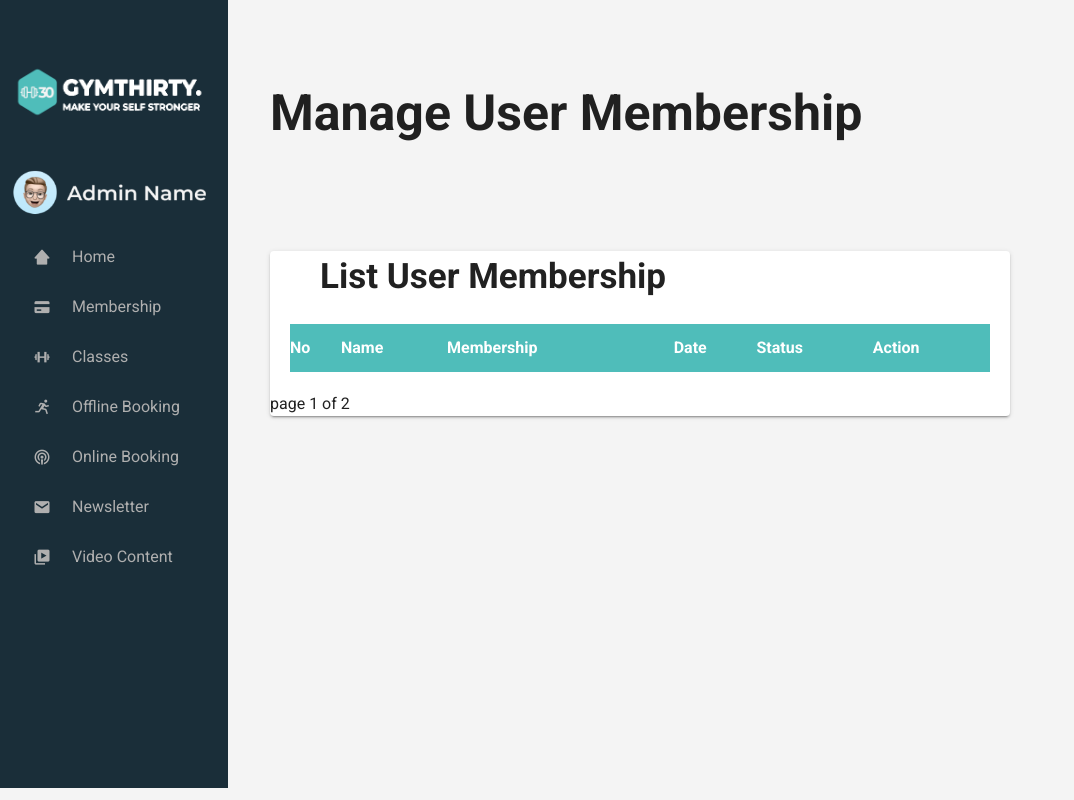
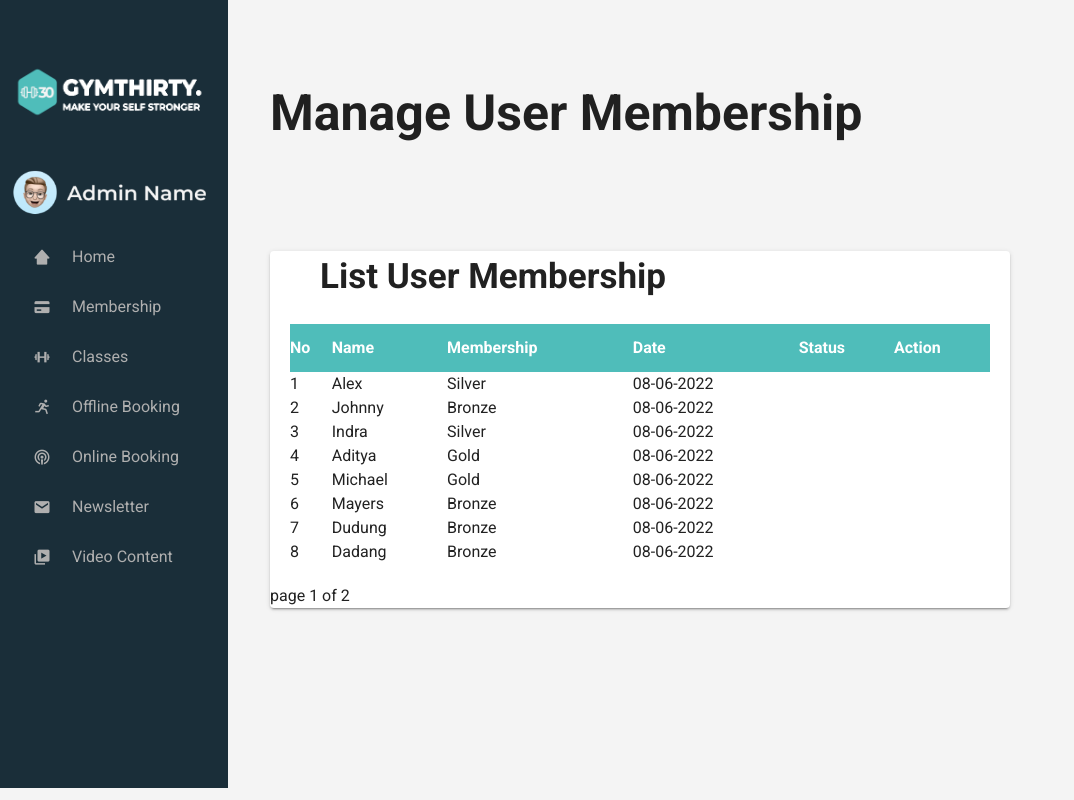
Before and after one commit to naufalfqr/Gym30, a Nuxt app in the folder Gym30/: page /Membership in a window 1280 px wide. Shown: the top 800 px of the page, without its empty margins (0-1074 px from the left). Built offline with nearby package versions, Linux system fonts and the light colour scheme.

Commit message:
update mebership

```diff
--- a/Gym30/pages/Membership.vue
+++ b/Gym30/pages/Membership.vue
@@ -16,6 +16,70 @@
                 <th>Date</th>
                 <th>Status</th>
                 <th>Action</th>
+              </tr>
+              <tr>
+                <td>1</td>
+                <td>Alex</td>
+                <td>Silver</td>
+                <td>08-06-2022</td>
+                <td></td>
+                <td></td>
+              </tr>
+              <tr>
+                <td>2</td>
+                <td>Johnny</td>
+                <td>Bronze</td>
+                <td>08-06-2022</td>
+                <td></td>
+                <td></td>
+              </tr>
+              <tr>
+                <td>3</td>
+                <td>Indra</td>
+                <td>Silver</td>
+                <td>08-06-2022</td>
+                <td></td>
+                <td></td>
+              </tr>
+              <tr>
+                <td>4</td>
+                <td>Aditya</td>
+                <td>Gold</td>
+                <td>08-06-2022</td>
+                <td></td>
+                <td></td>
+              </tr>
+              <tr>
+                <td>5</td>
+                <td>Michael</td>
+                <td>Gold</td>
+                <td>08-06-2022</td>
+                <td></td>
+                <td></td>
+              </tr>
+              <tr>
+                <td>6</td>
+                <td>Mayers</td>
+                <td>Bronze</td>
+                <td>08-06-2022</td>
+                <td></td>
+                <td></td>
+              </tr>
+              <tr>
+                <td>7</td>
+                <td>Dudung</td>
+                <td>Bronze</td>
+                <td>08-06-2022</td>
+                <td></td>
+                <td></td>
+              </tr>
+              <tr>
+                <td>8</td>
+                <td>Dadang</td>
+                <td>Bronze</td>
+                <td>08-06-2022</td>
+                <td></td>
+                <td></td>
               </tr>
             </table>
           </div>
```
